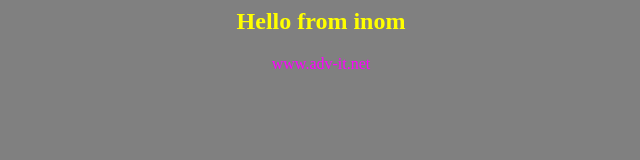
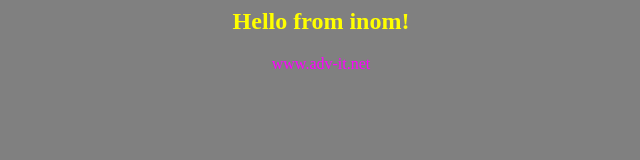
Before and after one commit to Ikrini/app-for-jenkins, a plain HTML site: page index.html in a window 1280 px wide. Shown: the full height of the page, 319-959 px from the left. Drawn offline with Linux system fonts and the light colour scheme.

Commit message:
update for SCP

```diff
--- a/index.html
+++ b/index.html
@@ -1,7 +1,7 @@
 <html>
 <body bgcolor=gray>
 <center>
-<h2><font color=yellow>Hello from inom</font></h2>
+<h2><font color=yellow>Hello from inom!</font></h2>
 
 <font color=magenta>www.adv-it.net</font>
 
```
